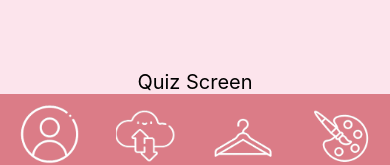
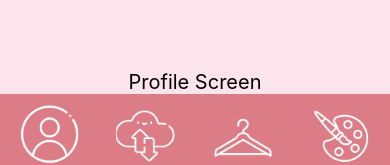
Before and after one commit to denisepetalino/TrueTone, a React Native app: screen /Quiz in a window 390 px wide. Both pictures are taken after a click on the element 48 px from the left and 423 px from the top of the page. Shown: the part 289-454 px from the top of the page. Built offline with nearby package versions, Linux system fonts and the light colour scheme.

Commit message:
navbar navigates to all screens

```diff
--- a/src/App.js
+++ b/src/App.js
@@ -4,16 +4,20 @@ import { createNativeStackNavigator } from '@react-navigation/native-stack';
 import AnalyseMeScreen from './screens/AnalyseMeScreen';
 import QuizScreen from './screens/QuizScreen';
 import UploadScreen from './screens/UploadScreen';
+import WardrobeScreen from './screens/WardrobeScreen';
+import ProfileScreen from './screens/ProfileScreen';
 
 const Stack = createNativeStackNavigator();
 
 export default function App() {
   return (
     <NavigationContainer>
-      <Stack.Navigator initialRouteName="Upload">
+      <Stack.Navigator initialRouteName="Profile">
+        <Stack.Screen name="Profile" component={ProfileScreen} options={{ headerShown: false }} />
+        <Stack.Screen name="Upload" component={UploadScreen} options={{ headerShown: false }} />
+        <Stack.Screen name="Wardrobe" component={WardrobeScreen} options={{ headerShown: false }} />
         <Stack.Screen name="AnalyseMe" component={AnalyseMeScreen} options={{ headerShown: false }} />
         <Stack.Screen name="Quiz" component={QuizScreen} options={{ headerShown: false }} />
-        <Stack.Screen name="Upload" component={UploadScreen} options={{ headerShown: false }} />
       </Stack.Navigator>
     </NavigationContainer>
   );
--- a/src/components/Navbar.js
+++ b/src/components/Navbar.js
@@ -7,11 +7,15 @@ const Navbar = () => {
 
     return(
         <View style={styles.navbar}>
-            <Image source={require('../assets/images/profileicon.png')} style={styles.navIcon} />
+            <TouchableOpacity onPress={() => navigation.navigate('Profile')}>
+                <Image source={require('../assets/images/profileicon.png')} style={styles.navIcon} />
+            </TouchableOpacity>
             <TouchableOpacity onPress={() => navigation.navigate('Upload')}>
                 <Image source={require('../assets/images/uploadicon.png')} style={styles.navIcon} />
             </TouchableOpacity>
-            <Image source={require('../assets/images/wardrobeicon.png')} style={styles.navIcon} />
+            <TouchableOpacity onPress={() => navigation.navigate('Wardrobe')}>
+                <Image source={require('../assets/images/wardrobeicon.png')} style={styles.navIcon} />
+            </TouchableOpacity>
             <TouchableOpacity onPress={() => navigation.navigate('AnalyseMe')}>
                 <Image source={require('../assets/images/quizicon.png')} style={styles.navIcon} />
             </TouchableOpacity>
--- /dev/null
+++ b/src/screens/ProfileScreen.js
@@ -0,0 +1,27 @@
+import React from 'react';
+import { View, Text, StyleSheet } from 'react-native';
+import Navbar from '../components/Navbar';
+
+function ProfileScreen(props) {
+    return (
+        <View style={styles.container}>
+            <Text style={styles.text}> Profile Screen </Text>
+        <Navbar/>
+        </View>
+    );
+}
+
+const styles = StyleSheet.create({
+    container: {
+        flex: 1,
+        justifyContent: 'center',
+        alignItems: 'center',
+        backgroundColor: '#FCE4EC',
+    },
+    text: {
+        fontSize: 20,
+        color: '#000',
+    },
+})
+
+export default ProfileScreen;
--- /dev/null
+++ b/src/screens/WardrobeScreen.js
@@ -0,0 +1,27 @@
+import React from 'react';
+import { View, Text, StyleSheet } from 'react-native';
+import Navbar from '../components/Navbar';
+
+function WardrobeScreen(props) {
+    return (
+        <View style={styles.container}>
+            <Text style={styles.text}> Wardrobe Screen </Text>
+        <Navbar/>
+        </View>
+    );
+}
+
+const styles = StyleSheet.create({
+    container: {
+        flex: 1,
+        justifyContent: 'center',
+        alignItems: 'center',
+        backgroundColor: '#FCE4EC',
+    },
+    text: {
+        fontSize: 20,
+        color: '#000',
+    },
+})
+
+export default WardrobeScreen;
```
